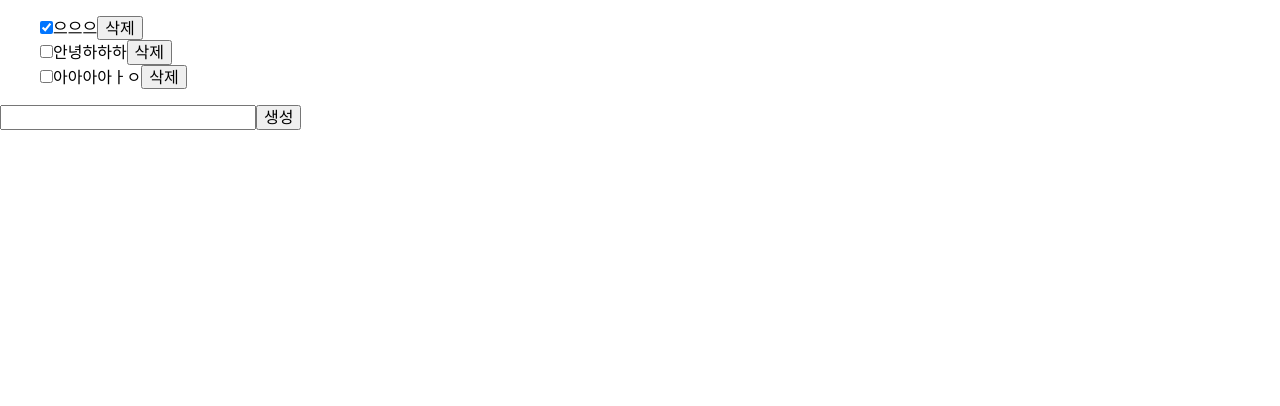
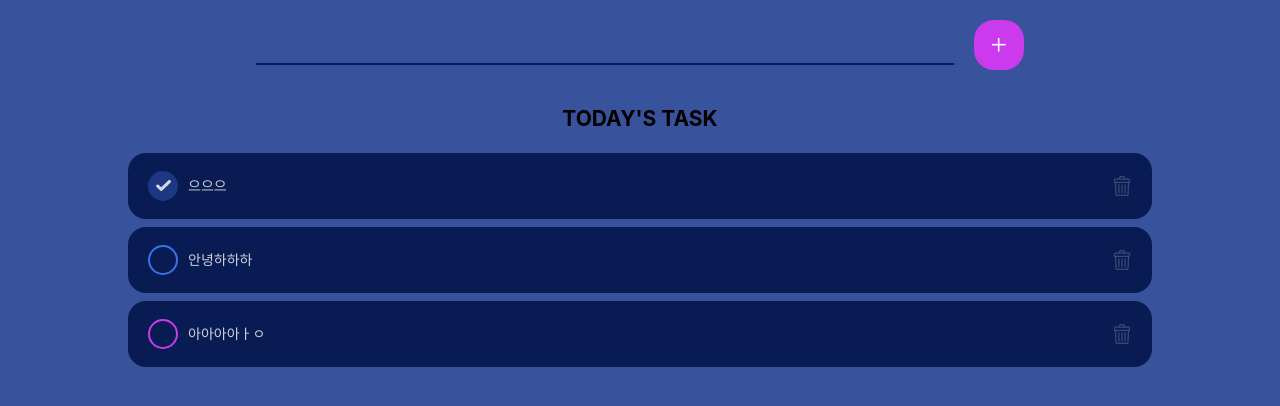
Before and after one commit to jellybrown/paywork-todolist-redux, a React (Create React App) app: page / in a window 1280 px wide. Shown: the top 406 px of the page. Built offline with nearby package versions, Linux system fonts and the light colour scheme.

Commit message:
Feat & Style : 기본 UI 스타일링
- 기본 ui 스타일링 완성
- TodoCreate 컴포넌트 생성

```diff
--- a/src/App.tsx
+++ b/src/App.tsx
@@ -1,31 +1,25 @@
 import React, { useCallback, useEffect, useState } from "react";
 import logo from "./logo.svg";
 import "./App.css";
-import TodoList from "./components/Todo";
+import TodoList from "components/TodoList";
 import { useDispatch } from "react-redux";
-import { addTodoRequest, loadTodoRequest } from "./store/actionCreators";
+import { loadTodoRequest } from "store/actionCreators";
+import TodoCreate from "components/TodoCreate";
 
 function App() {
   const dispatch = useDispatch();
-  const [input, setInput] = useState<string>("");
-
-  const onAddTodo = () => {
-    //
-    dispatch(addTodoRequest(input));
-  };
 
   useEffect(() => {
     dispatch(loadTodoRequest());
   }, [dispatch]);
 
   return (
-    <>
+    <div
+      style={{ display: "flex", flexDirection: "column", alignItems: "center" }}
+    >
+      <TodoCreate />
       <TodoList />
-      <div>
-        <input value={input} onChange={(e) => setInput(e.target.value)} />
-        <button onClick={onAddTodo}>생성</button>
-      </div>
-    </>
+    </div>
   );
 }
 
--- a/src/components/Todo/TodoList.tsx
+++ /dev/null
@@ -1,18 +0,0 @@
-import React from "react";
-import { useSelector } from "react-redux";
-import { RootType } from "../../store/reducers";
-import TodoItem from "./TodoItem";
-
-const TodoList = () => {
-  const { todoList } = useSelector((state: RootType) => state.todos);
-
-  return (
-    <ul>
-      {todoList.map((item) => (
-        <TodoItem key={item.id} data={item} />
-      ))}
-    </ul>
-  );
-};
-
-export default TodoList;
--- /dev/null
+++ b/src/components/TodoCreate/TodoCreate.tsx
@@ -0,0 +1,27 @@
+import React, { useState } from "react";
+import { useDispatch } from "react-redux";
+import { addTodoRequest } from "store/actionCreators";
+import AddIcon from "assets/icon/add.svg";
+import { AddButton, CreateWrapper, Input } from "./index.style";
+
+const TodoCreate = () => {
+  const dispatch = useDispatch();
+  const [input, setInput] = useState<string>("");
+
+  // todo 생성 함수
+  const onAddTodo = () => {
+    dispatch(addTodoRequest(input));
+    setInput("");
+  };
+
+  return (
+    <CreateWrapper>
+      <Input value={input} onChange={(e) => setInput(e.target.value)} />
+      <AddButton onClick={onAddTodo}>
+        <img src={AddIcon} alt="add icon" />
+      </AddButton>
+    </CreateWrapper>
+  );
+};
+
+export default TodoCreate;
--- /dev/null
+++ b/src/components/TodoCreate/index.style.ts
@@ -0,0 +1,44 @@
+import styled from "styled-components";
+
+export const CreateWrapper = styled.div`
+  display: flex;
+  align-items: center;
+  width: 60%;
+  margin: 20px 0%;
+`;
+
+export const Input = styled.input`
+  background: none;
+  outline: none;
+  border: none;
+  border-bottom: 2px solid #081b52;
+  flex: 1;
+  margin-right: 20px;
+  font-size: 16px;
+  text-align: center;
+  padding: 10px 0;
+`;
+
+export const AddButton = styled.button`
+  background: none;
+  border: none;
+  outline: none;
+  cursor: pointer;
+  position: relative;
+  width: 50px;
+  height: 50px;
+  background-color: #cc3aed;
+  border-radius: 20px;
+  transition: 0.3s;
+
+  > img {
+    position: absolute;
+    left: 50%;
+    top: 50%;
+    transform: translate(-50%, -50%);
+  }
+
+  &:hover {
+    background-color: #1e3783;
+  }
+`;
--- /dev/null
+++ b/src/components/TodoCreate/index.ts
@@ -0,0 +1,3 @@
+import TodoCreate from "./TodoCreate";
+
+export default TodoCreate;
--- a/src/components/Todo/TodoItem.tsx
+++ b/src/components/TodoList/TodoItem.tsx
@@ -1,12 +1,15 @@
 import React, { useState } from "react";
 import { useDispatch } from "react-redux";
-import { deleteTodoRequest } from "../../store/actionCreators";
+import { deleteTodoRequest } from "store/actionCreators";
 import { Itodo } from "../../types";
+import { CheckBox, DeleteButton, Item, Label } from "./index.style";
+import TrashIcon from "assets/icon/trash.svg";
 
 interface TodoItemProps {
   data: Itodo;
+  isPink: boolean;
 }
-const TodoItem = ({ data }: TodoItemProps) => {
+const TodoItem = ({ data, isPink }: TodoItemProps) => {
   const [checked, setChecked] = useState(data.isCheck);
   const dispatch = useDispatch();
 
@@ -23,15 +26,20 @@ const TodoItem = ({ data }: TodoItemProps) => {
   };
 
   return (
-    <div>
-      <input
+    <Item>
+      <CheckBox
         type="checkbox"
         checked={checked}
         onChange={(e) => onChangeCheck(e)}
+        id={data.id}
       />
-      <label>{data.content}</label>
-      <button onClick={onDeleteTodo}>삭제</button>
-    </div>
+      <Label isPink={isPink} isCheck={checked} htmlFor={data.id}>
+        {data.content}
+      </Label>
+      <DeleteButton onClick={onDeleteTodo}>
+        <img src={TrashIcon} alt="delete button" />
+      </DeleteButton>
+    </Item>
   );
 };
 
--- /dev/null
+++ b/src/components/TodoList/TodoList.tsx
@@ -0,0 +1,27 @@
+import React from "react";
+import { useSelector } from "react-redux";
+import { RootType } from "store/reducers";
+import { List } from "./index.style";
+import TodoItem from "./TodoItem";
+
+const TodoList = () => {
+  const { todoList } = useSelector((state: RootType) => state.todos);
+
+  // checkbox 색상 지정 함수 / 짝수: pink, 홀수: blue
+  const checkPink = (index: number): boolean => {
+    return index % 2 === 0 ? true : false;
+  };
+
+  return (
+    <>
+      <h2>TODAY'S TASK</h2>
+      <List>
+        {todoList.map((item, i) => (
+          <TodoItem key={item.id} data={item} isPink={checkPink(i)} />
+        ))}
+      </List>
+    </>
+  );
+};
+
+export default TodoList;
--- /dev/null
+++ b/src/components/TodoList/index.style.ts
@@ -0,0 +1,82 @@
+import styled from "styled-components";
+import CheckCircle from "assets/icon/check-circle.svg";
+import PinkCircle from "assets/icon/pink-circle.svg";
+import BlueCircle from "assets/icon/blue-circle.svg";
+
+export const List = styled.ul`
+  width: 80%;
+  display: flex;
+  flex-direction: column;
+  align-items: center;
+  justify-content: center;
+`;
+
+export const Item = styled.li`
+  background-color: #081b52;
+  width: 100%;
+  padding: 25px 60px;
+  margin: 4px 20px;
+  border-radius: 18px;
+  display: flex;
+  align-items: center;
+  position: relative;
+`;
+
+export const CheckBox = styled.input`
+  position: absolute;
+  left: -9999%;
+`;
+
+interface CheckProps {
+  isCheck: boolean;
+  isPink: boolean;
+}
+
+export const Label = styled.label<CheckProps>`
+  color: rgba(255, 255, 255, 0.8);
+  position: relative;
+  cursor: pointer;
+  transition: 0.2s;
+
+  &:before {
+    position: absolute;
+    content: "";
+    left: -40px;
+    top: 50%;
+    transform: translateY(-50%);
+    width: 30px;
+    height: 30px;
+    transition: 0.2s;
+    background-image: ${({ isCheck, isPink }) =>
+      isCheck
+        ? `url(${CheckCircle})`
+        : isPink
+        ? `url(${PinkCircle})`
+        : `url(${BlueCircle})`};
+  }
+`;
+
+export const DeleteButton = styled.button`
+  width: 20px;
+  height: 20px;
+  position: absolute;
+  background: none;
+  border: none;
+  right: 20px;
+  top: 50%;
+  transform: translateY(-50%);
+  cursor: pointer;
+  opacity: 0.2;
+  transition: 0.2s;
+
+  > img {
+    width: 100%;
+    position: absolute;
+    left: 0;
+    top: 50%;
+    transform: translateY(-50%);
+  }
+  &:hover {
+    opacity: 0.7;
+  }
+`;
--- a/src/styles/globalStyles.ts
+++ b/src/styles/globalStyles.ts
@@ -7,11 +7,23 @@ const GlobalStyle = createGlobalStyle`
   html,
   body {
     overflow: hidden;
+    min-height: 100vh;
+    font-size: 14px;
+    background-color: #39529C;
   }
 
   * {
     box-sizing: border-box;
   }
+
+  ul, p {
+    margin: 0;
+    padding: 0;
+  }
+
+  li {
+    list-style: none;
+  }
 `;
 
 export default GlobalStyle;
```
Also changed, not shown: src/components/TodoList/index.ts (renamed from src/components/Todo/index.ts).
